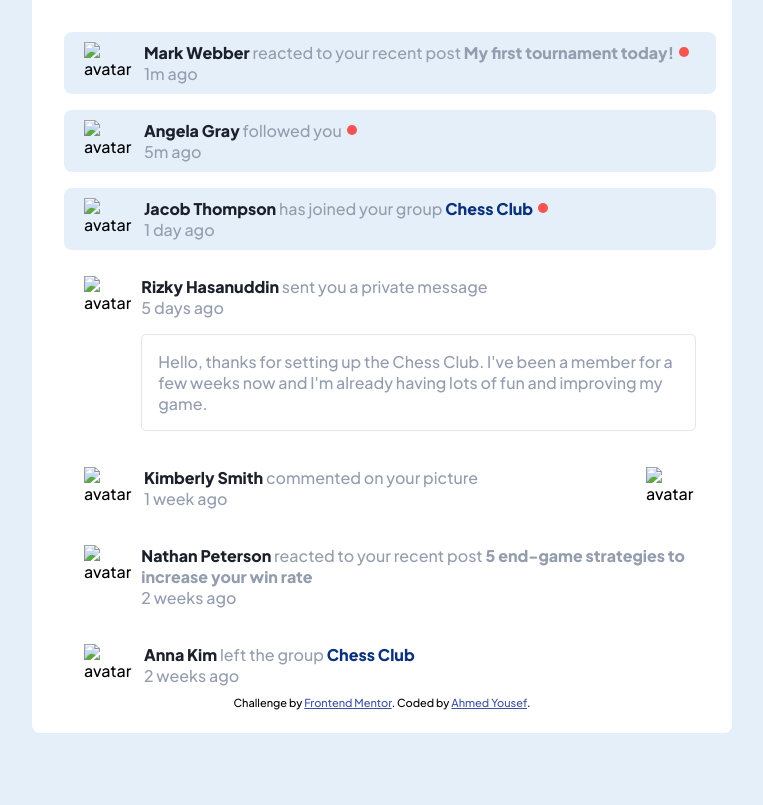
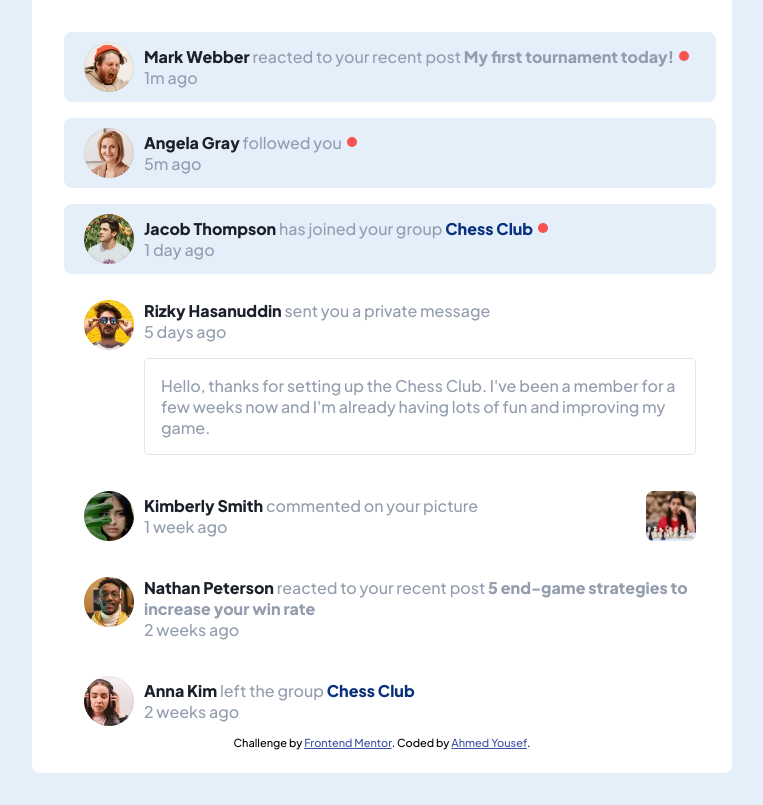
Before and after one commit to ahmedyouseeff/notifications-page, a plain HTML site: page index.html in a window 1280 px wide. Shown: the part 104-909 px from the top of the page, without its empty margins (258-1021 px from the left). Before the commit the page ends 869 px from the top, so only its background shows below. Drawn offline with Linux system fonts and the light colour scheme; the site is published under a folder, as on GitHub Pages, so addresses that start at the root find nothing.

Commit message:
Update index.html

```diff
--- a/index.html
+++ b/index.html
@@ -16,7 +16,6 @@
 
   <title>Frontend Mentor | Notifications page</title>
 
-  <!-- Feel free to remove these styles or customise in your own stylesheet 👍 -->
   <style>
     .attribution { font-size: 11px; text-align: center; }
     .attribution a { color: hsl(228, 45%, 44%); }
@@ -39,7 +38,7 @@
 <main>
 <!--Start Unreaded cards-->
   <div class="notif_card unread">
-    <img src="/assets/images/avatar-mark-webber.webp" alt="avatar">
+    <img src="assets/images/avatar-mark-webber.webp" alt="avatar">
     <div class="notif_text">
       <p class="dot">
         <strong>Mark Webber</strong> reacted to your recent post <b>My first tournament today!</b>
@@ -49,7 +48,7 @@
   </div>
 
 <div class="notif_card unread">
-  <img src="/assets/images/avatar-angela-gray.webp" alt="avatar">
+  <img src="assets/images/avatar-angela-gray.webp" alt="avatar">
   <div class="notif_text">
     <p class="dot">
       <strong>Angela Gray</strong> followed you
@@ -59,7 +58,7 @@
 </div>
 
 <div class="notif_card unread">
-  <img src="/assets/images/avatar-jacob-thompson.webp" alt="avatar">
+  <img src="assets/images/avatar-jacob-thompson.webp" alt="avatar">
   <div class="notif_text">
     <p class="dot">
       <strong>Jacob Thompson</strong> has joined your group <b class="group">Chess Club</b>
@@ -71,7 +70,7 @@
 
 <!--Start Read cards-->
 <div class="notif_card">
-  <img src="/assets/images/avatar-rizky-hasanuddin.webp" alt="avatar">
+  <img src="assets/images/avatar-rizky-hasanuddin.webp" alt="avatar">
   <div class="message">
     <div class="notif_text">
     <p class="dot">
@@ -90,18 +89,18 @@
 </div>
 
 <div class="notif_card">
-  <img src="/assets/images/avatar-kimberly-smith.webp" alt="avatar">
+  <img src="assets/images/avatar-kimberly-smith.webp" alt="avatar">
   <div class="notif_text ">
     <p class="dot">
       <strong>Kimberly Smith</strong> commented on your picture
     </p>
     <p class="time">1 week ago</p>
   </div>
-    <img class="image-chess" src="/assets/images/image-chess.webp" alt="avatar">
+    <img class="image-chess" src="assets/images/image-chess.webp" alt="avatar">
 </div>
 
 <div class="notif_card">
-  <img src="/assets/images/avatar-nathan-peterson.webp" alt="avatar">
+  <img src="assets/images/avatar-nathan-peterson.webp" alt="avatar">
   <div class="notif_text">
     <p class="dot">
       <strong>Nathan Peterson</strong> reacted to your recent post <b>5 end-game strategies to increase your win rate</b>
@@ -111,7 +110,7 @@
 </div>
 
 <div class="notif_card">
-  <img src="/assets/images/avatar-anna-kim.webp" alt="avatar">
+  <img src="assets/images/avatar-anna-kim.webp" alt="avatar">
   <div class="notif_text">
     <p class="dot">
       <strong>Anna Kim</strong> left the group <b class="group">Chess Club</b>
```
